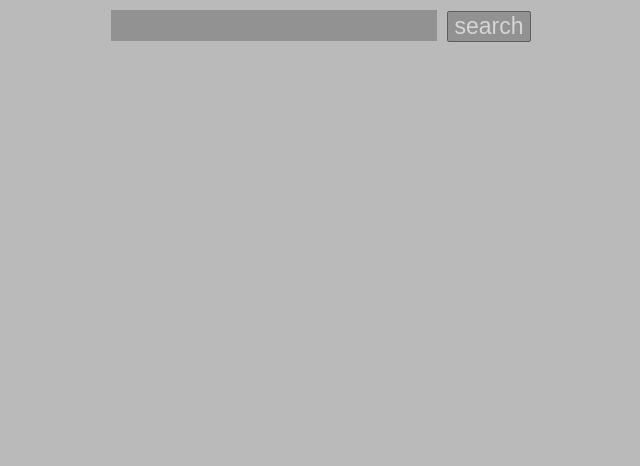
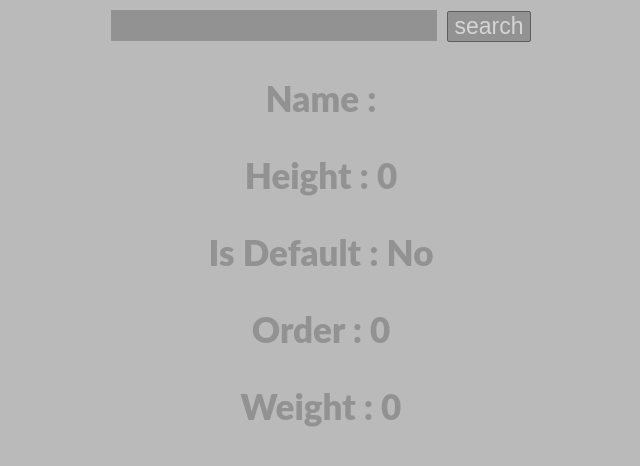
Before and after one commit to w1t1uv/react-components, a React app: page / in a window 1280 px wide. Shown: the top 466 px of the page, without its empty margins (319-959 px from the left). Built offline with nearby package versions, Linux system fonts and the light colour scheme; the HTML template or start-up script is replaced by a standard one.

Commit message:
feat: add a pokemon information output component

```diff
--- /dev/null
+++ b/src/Pokemon.tsx
@@ -0,0 +1,27 @@
+import React from 'react';
+
+interface IProps {
+  name: string;
+  height: number;
+  isDefault: string;
+  order: number;
+  weight: number;
+}
+
+export class Pokemon extends React.Component<IProps, unknown> {
+  constructor(props) {
+    super(props);
+  }
+
+  render() {
+    return (
+      <div className="wrapper">
+        <p className="property">Name : {this.props.name}</p>
+        <p className="property">Height : {this.props.height}</p>
+        <p className="property">Is Default : {this.props.isDefault}</p>
+        <p className="property">Order : {this.props.order}</p>
+        <p className="property">Weight : {this.props.weight}</p>
+      </div>
+    );
+  }
+}
--- a/src/PokemonSearch.tsx
+++ b/src/PokemonSearch.tsx
@@ -1,9 +1,18 @@
 import React from 'react';
 import { urlObject } from './server';
 import SearchBar from './SearchBar';
-// import { OutputSection } from './OutputSection';
+import { Pokemon } from './Pokemon';
 
-export class PokemonSearch extends React.Component<unknown, { value: string }> {
+interface IState {
+  value: string;
+  name: string;
+  height: number;
+  isDefault: boolean;
+  order: number;
+  weight: number;
+}
+
+export class PokemonSearch extends React.Component<unknown, IState> {
   constructor(props) {
     super(props);
     this.handleChange = this.handleChange.bind(this);
@@ -11,6 +20,11 @@ export class PokemonSearch extends React.Component<unknown, { value: string }> {
     this.search = this.search.bind(this);
     this.state = {
       value: '',
+      name: '',
+      height: 0,
+      isDefault: false,
+      order: 0,
+      weight: 0,
     };
   }
 
@@ -19,6 +33,11 @@ export class PokemonSearch extends React.Component<unknown, { value: string }> {
     const value = input.value;
     this.setState({
       value: value,
+      name: '',
+      height: 0,
+      isDefault: false,
+      order: 0,
+      weight: 0,
     });
   }
 
@@ -38,7 +57,14 @@ export class PokemonSearch extends React.Component<unknown, { value: string }> {
         throw new Error(`Query execution error : ${response.status}`);
       }
       const data = await response.json();
-      console.log(data);
+      this.setState({
+        value: data.name,
+        name: data.name,
+        height: data.height,
+        isDefault: data.isDefault,
+        order: data.order,
+        weight: data.weight,
+      });
     } catch (e) {
       console.error(`Error: ${e}`);
     }
@@ -54,7 +80,13 @@ export class PokemonSearch extends React.Component<unknown, { value: string }> {
           onValueChange={this.handleChange}
           onButtonClick={this.handleClick}
         />
-        {/*<OutputSection />*/}
+        <Pokemon
+          name={this.state.name}
+          height={this.state.height}
+          isDefault={this.state.isDefault ? 'Yes' : 'No'}
+          order={this.state.order}
+          weight={this.state.weight}
+        />
       </div>
     );
   }
--- a/src/index.css
+++ b/src/index.css
@@ -58,9 +58,8 @@ body {
   cursor: pointer;
   background: #929292;
   outline: none;
-  border: #5e5e5e solid;
   border-radius: 2px;
-  border-width: 1px;
+  border: 1px solid #5e5e5e;
   color: #d5d5d5;
   font-size: 23px;
 }
@@ -70,3 +69,13 @@ body {
 }
 
 /*button styles end*/
+
+/*output section styles start*/
+
+.property {
+  color: #929292;
+  font-weight: 900;
+  font-size: 35px;
+}
+
+/*output section styles end*/
```
